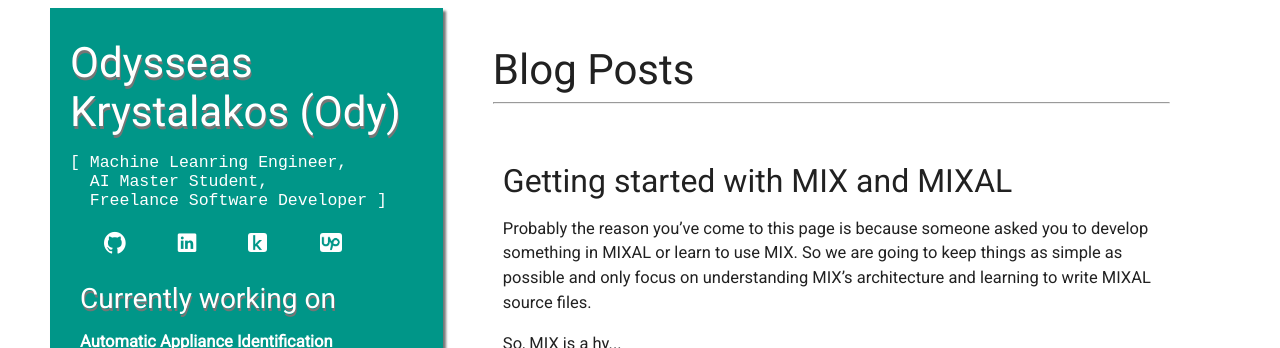
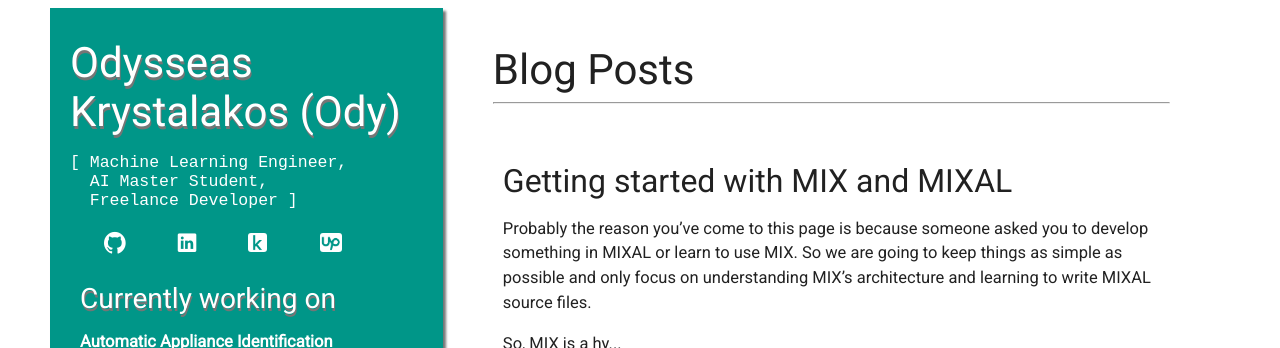
Before and after one commit to OdysseasKr/odysseaskr.github.io, a Jekyll site: the page built from index.html, in a window 1280 px wide. Shown: the top 348 px of the page. Built offline with Jekyll 4.4.1, drawn with Linux system fonts in a browser that asks for light colours; some web fonts are replaced.

Commit message:
Update description

```diff
--- a/_config.yml
+++ b/_config.yml
@@ -7,7 +7,7 @@ lsi: false
 permalink: /:year/:month/:title.html
 
 title: "Odysseas Krystalakos (Ody)"
-description: ["Machine Leanring Engineer", "AI Master Student", "Freelance Software Developer"]
+description: ["Machine Learning Engineer", "AI Master Student", "Freelance Developer"]
 baseurl: ""
 url: "http://odysseaskr.github.io" # replace by your site's url
 twitter_username: your-name
```
